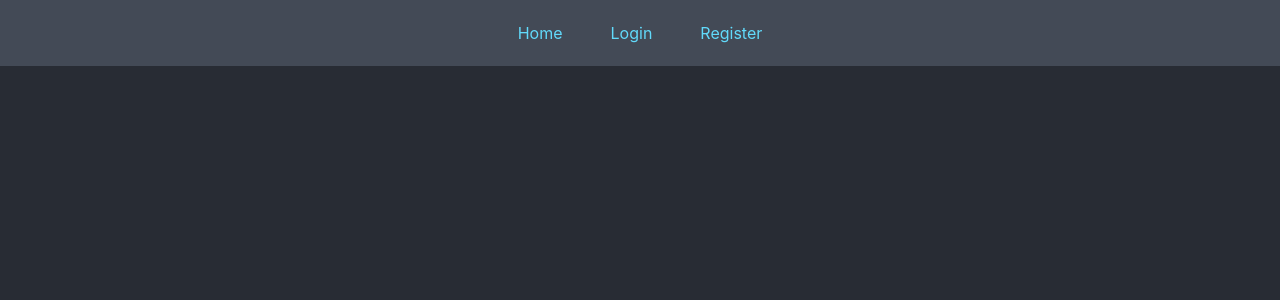
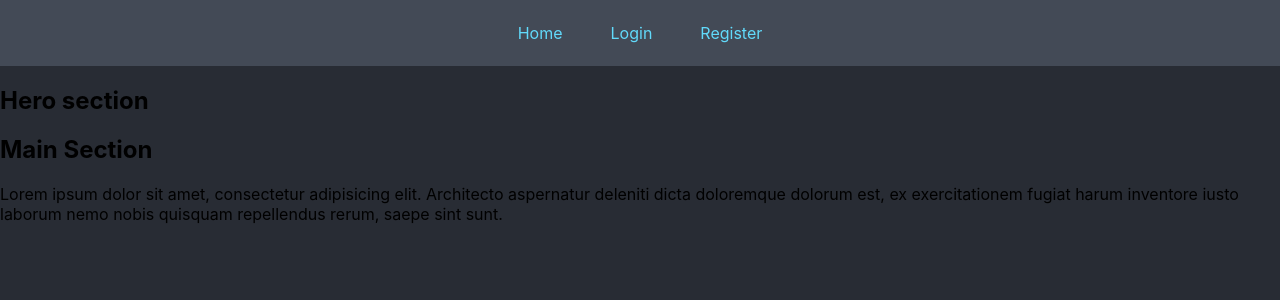
Before and after one commit to da20shadow/react-applications, a React (Create React App) app in the folder to-do-app/: page / in a window 1280 px wide. Shown: the top 300 px of the page. Built offline with nearby package versions, Linux system fonts and the light colour scheme.

Commit message:
Added Home page and installed react router dom

```diff
--- a/to-do-app/src/App.js
+++ b/to-do-app/src/App.js
@@ -1,11 +1,17 @@
 import logo from './logo.svg';
 import './assets/scss/style.css';
 import {Header} from "./components";
+import {Routes, Route} from "react-router-dom";
+import {Home} from "./pages";
 
 function App() {
   return (
     <>
       <Header/>
+
+        <Routes>
+            <Route path={'/'} element={<Home/>} />
+        </Routes>
     </>
   );
 }
--- a/to-do-app/src/components/Header/Header.js
+++ b/to-do-app/src/components/Header/Header.js
@@ -1,13 +1,14 @@
 import './Header.css';
+import {NavLink} from "react-router-dom";
 
 function Header () {
 
     return (
         <header className={'py-3'}>
             <nav className={'flex gap-4 justify-center'}>
-                <a className={'nav-link'} href="/">Home</a>
-                <a className={'nav-link'} href="/login">Login</a>
-                <a className={'nav-link'} href="/register">Register</a>
+                <NavLink to={'/'} className={'nav-link'} >Home</NavLink>
+                <NavLink to={'/login'} className={'nav-link'}>Login</NavLink>
+                <NavLink to={'/register'} className={'nav-link'}>Register</NavLink>
             </nav>
         </header>
     );
--- a/to-do-app/src/index.js
+++ b/to-do-app/src/index.js
@@ -3,12 +3,15 @@ import ReactDOM from 'react-dom/client';
 import './index.css';
 import App from './App';
 import reportWebVitals from './reportWebVitals';
+import {BrowserRouter} from "react-router-dom";
 
 const root = ReactDOM.createRoot(document.getElementById('root'));
 root.render(
-  <React.StrictMode>
-    <App />
-  </React.StrictMode>
+    <React.StrictMode>
+        <BrowserRouter>
+            <App/>
+        </BrowserRouter>
+    </React.StrictMode>
 );
 
 // If you want to start measuring performance in your app, pass a function
--- /dev/null
+++ b/to-do-app/src/pages/Home/Home.css
@@ -0,0 +1,3 @@
+
+
+/*# sourceMappingURL=Home.css.map */
--- /dev/null
+++ b/to-do-app/src/pages/Home/Home.js
@@ -0,0 +1,26 @@
+function Home() {
+
+    return (
+        <>
+
+            <section className="hero">
+                <h1>Hero section</h1>
+            </section>
+
+            <main>
+
+                <h2>Main Section</h2>
+
+                <p>Lorem ipsum dolor sit amet, consectetur adipisicing elit.
+                    Architecto aspernatur deleniti dicta doloremque dolorum est,
+                    ex exercitationem fugiat harum inventore iusto laborum nemo nobis quisquam repellendus rerum,
+                    saepe sint sunt.
+                </p>
+
+            </main>
+
+        </>
+    )
+}
+
+export default Home;
--- /dev/null
+++ b/to-do-app/src/pages/Home/index.js
@@ -0,0 +1 @@
+export {default} from './Home';
--- /dev/null
+++ b/to-do-app/src/pages/index.js
@@ -0,0 +1 @@
+export {default as Home} from './Home';
```
Also changed, not shown: to-do-app/src/pages/Home/Home.scss (added), to-do-app/src/pages/Login/Login.js (added), 1 other file (tests, documents, lock files or other folders).
